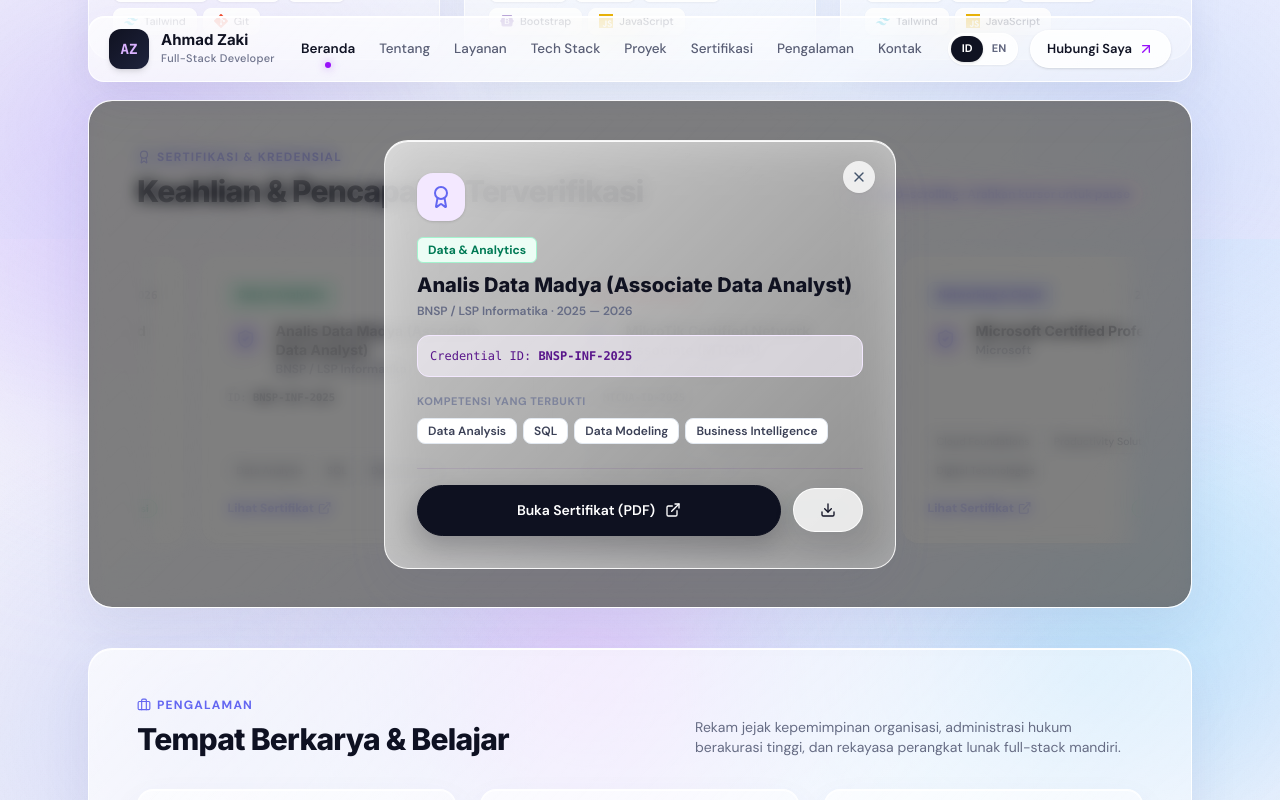
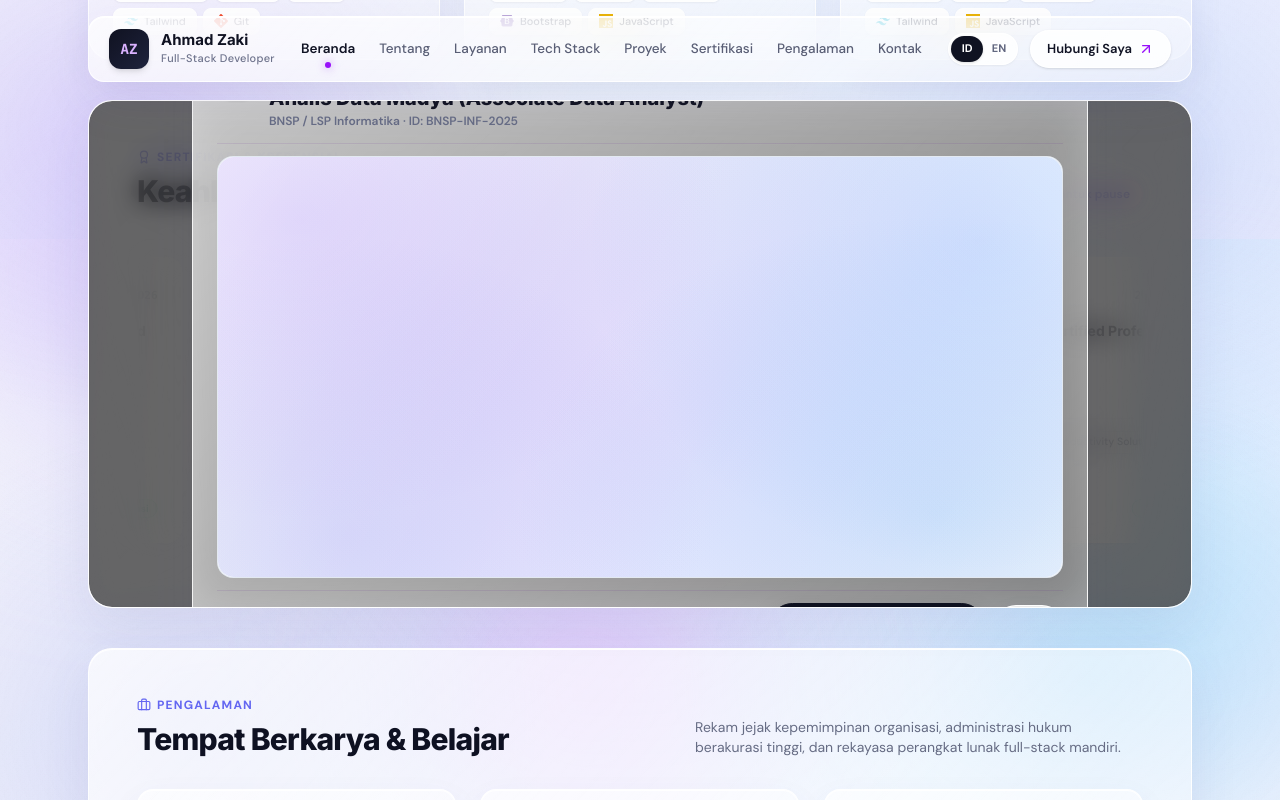
Before and after one commit to EasyItsMe/portfolio-personal, a Next.js app: page / in a window 1280 px wide. Both pictures are taken after a click on the element 455 px from the left and 3361 px from the top of the page. Shown: the part 2961-3761 px from the top of the page. Built offline with nearby package versions, Linux system fonts and the light colour scheme.

Commit message:
fix: open CV directly in new tab and fix certificate preview modal display

```diff
--- a/src/components/About.tsx
+++ b/src/components/About.tsx
@@ -137,8 +137,9 @@
             <div className="flex flex-wrap items-center gap-4">
               <a
                 href="/assets/CV_Ahmad_Zaki_Full_Stack_ATS_English.pdf"
-                download="CV_Ahmad_Zaki_Full_Stack_ATS_English.pdf"
-                className="inline-flex items-center gap-2 text-xs sm:text-sm font-bold bg-[#0f1221] hover:bg-[#1e2338] text-white px-5 py-2.5 rounded-full shadow-md transition-all duration-200 hover:-translate-y-0.5"
+                target="_blank"
+                rel="noopener noreferrer"
+                className="inline-flex items-center gap-2 text-xs sm:text-sm font-bold bg-[#0f1221] hover:bg-[#1e2338] text-white px-5 py-2.5 rounded-full shadow-md transition-all duration-200 hover:-translate-y-0.5 cursor-pointer"
               >
                 <FileText className="w-4 h-4 text-purple-300" /> {t.about.downloadCvBtn}
               </a>
--- a/src/components/Certifications.tsx
+++ b/src/components/Certifications.tsx
@@ -210,79 +210,101 @@
       {/* Certificate Viewer Modal */}
       {selectedCert && (
         <div
-          className="fixed inset-0 z-50 flex items-center justify-center bg-black/50 backdrop-blur-sm p-4 animate-in fade-in duration-200"
+          className="fixed inset-0 z-50 flex items-center justify-center bg-black/60 backdrop-blur-md p-3 sm:p-6 animate-in fade-in duration-200"
           onClick={() => setSelectedCert(null)}
         >
           <div
-            className="glass-panel rounded-3xl p-6 sm:p-8 max-w-lg w-full shadow-2xl relative animate-in zoom-in-95 duration-200 border border-white/95"
+            className="glass-panel rounded-3xl p-5 sm:p-6 max-w-4xl w-full max-h-[92vh] flex flex-col shadow-2xl relative animate-in zoom-in-95 duration-200 border border-white/95 overflow-hidden"
             onClick={(e) => e.stopPropagation()}
           >
+            {/* Modal Header */}
+            <div className="flex items-start justify-between gap-4 pb-3.5 border-b border-purple-900/10 shrink-0">
+              <div className="flex items-start gap-3">
+                <div className="w-10 h-10 rounded-2xl bg-purple-100 text-[#6366f1] flex items-center justify-center shrink-0 shadow-xs mt-0.5">
+                  <Award className="w-5 h-5" />
+                </div>
+                <div>
+                  <div className="flex items-center gap-2 mb-1 flex-wrap">
+                    <span className={`inline-block text-[10.5px] font-bold px-2.5 py-0.5 rounded-md border ${selectedCert.badgeColor}`}>
+                      {selectedCert.category}
+                    </span>
+                    <span className="text-[11px] font-mono text-[#787e97] font-semibold">
+                      {selectedCert.date}
+                    </span>
+                  </div>
+                  <h3 className="font-heading font-extrabold text-lg sm:text-xl text-[#101221] leading-snug">
+                    {selectedCert.title}
+                  </h3>
+                  <p className="text-xs font-semibold text-[#666c85]">
+                    {selectedCert.issuer} {selectedCert.credentialId ? `· ID: ${selectedCert.credentialId}` : ""}
+                  </p>
+                </div>
+              </div>
+
+              {/* Close Button */}
               <button
                 onClick={() => setSelectedCert(null)}
-              className="absolute top-5 right-5 w-8 h-8 rounded-full bg-white/80 hover:bg-white flex items-center justify-center text-slate-600 shadow-xs transition-colors"
+                className="w-9 h-9 rounded-full bg-white/90 hover:bg-white flex items-center justify-center text-slate-600 shadow-sm transition-all hover:scale-105 shrink-0 cursor-pointer"
                 aria-label="Close"
               >
                 <X className="w-4 h-4" />
               </button>
-
-            <div className="w-12 h-12 rounded-2xl bg-purple-100 text-[#6366f1] flex items-center justify-center mb-4 shadow-sm">
-              <Award className="w-6 h-6" />
             </div>
 
-            <span className={`inline-block text-xs font-bold px-2.5 py-1 rounded-md border mb-2 ${selectedCert.badgeColor}`}>
-              {selectedCert.category}
-            </span>
-
-            <h3 className="font-heading font-extrabold text-xl text-[#101221] mb-1">
-              {selectedCert.title}
-            </h3>
-
-            <p className="text-xs font-semibold text-[#666c85] mb-4">
-              {selectedCert.issuer} · {selectedCert.date}
-            </p>
-
-            {selectedCert.credentialId && (
-              <div className="p-3 rounded-xl bg-purple-50/60 border border-purple-100 mb-4 text-xs font-mono text-purple-900">
-                Credential ID: <strong>{selectedCert.credentialId}</strong>
+            {/* Embedded Live PDF Document Viewer */}
+            <div className="flex-1 my-3 min-h-[300px] max-h-[56vh] rounded-2xl overflow-hidden border border-slate-200/90 bg-slate-50 relative shadow-inner flex flex-col">
+              {selectedCert.file ? (
+                <iframe
+                  src={`${encodeURI(selectedCert.file)}#toolbar=0&navpanes=0`}
+                  title={selectedCert.title}
+                  className="w-full h-full min-h-[320px] sm:min-h-[420px] rounded-2xl bg-white border-0"
+                />
+              ) : (
+                <div className="flex flex-col items-center justify-center h-full p-6 text-center text-slate-500">
+                  <Award className="w-12 h-12 text-slate-300 mb-2" />
+                  <p className="text-sm font-semibold">{selectedCert.title}</p>
+                  <p className="text-xs text-slate-400">{selectedCert.issuer}</p>
                 </div>
               )}
+            </div>
 
-            <div className="mb-6">
-              <h5 className="text-[11px] font-bold uppercase tracking-wider text-[#7e849c] mb-2">
-                {t.certifications.competenciesTitle}
-              </h5>
-              <div className="flex flex-wrap gap-1.5">
+            {/* Modal Footer / Competencies & Action Buttons */}
+            <div className="flex flex-col sm:flex-row sm:items-center justify-between gap-3 pt-3 border-t border-purple-900/10 shrink-0">
+              <div className="flex items-center gap-1.5 flex-wrap">
+                <span className="text-[11px] font-bold text-[#717791] mr-1 uppercase tracking-wider">
+                  {t.certifications.competenciesTitle}:
+                </span>
                 {selectedCert.skills.map((s) => (
                   <span
                     key={s}
-                    className="text-xs font-semibold bg-white px-2.5 py-1 rounded-lg border border-slate-200 text-[#3b4056]"
+                    className="text-[10.5px] font-medium bg-white/85 text-[#3b4056] px-2 py-0.5 rounded border border-slate-200/80"
                   >
                     {s}
                   </span>
                 ))}
               </div>
-            </div>
 
               {selectedCert.file && (
-              <div className="flex items-center gap-3 pt-4 border-t border-purple-900/10">
+                <div className="flex items-center gap-2.5 shrink-0">
                   <a
-                  href={selectedCert.file}
+                    href={encodeURI(selectedCert.file)}
                     target="_blank"
-                  rel="noreferrer"
-                  className="btn-primary flex-1 text-center justify-center"
+                    rel="noopener noreferrer"
+                    className="btn-primary py-2 px-4 text-xs font-semibold flex items-center gap-1.5 shadow-sm"
                   >
-                  {t.certifications.openPdf} <ExternalLink className="w-4 h-4" />
+                    {t.certifications.openPdf} <ExternalLink className="w-3.5 h-3.5" />
                   </a>
                   <a
-                  href={selectedCert.file}
+                    href={encodeURI(selectedCert.file)}
                     download
-                  className="btn-secondary px-4 flex items-center gap-1.5"
+                    className="btn-secondary py-2 px-3.5 text-xs font-semibold flex items-center gap-1.5 shadow-xs"
                     title={t.certifications.downloadFile}
                   >
-                  <Download className="w-4 h-4" />
+                    <Download className="w-3.5 h-3.5" />
                   </a>
                 </div>
               )}
+            </div>
           </div>
         </div>
       )}
--- a/src/components/Hero.tsx
+++ b/src/components/Hero.tsx
@@ -67,13 +67,8 @@
     visualRef.current.style.transform = "perspective(1000px) rotateY(0deg) rotateX(0deg) translate3d(0,0,0)";
   };
 
-  const handleDownloadCv = () => {
-    const link = document.createElement("a");
-    link.href = "/assets/CV_Ahmad_Zaki_Full_Stack_ATS_English.pdf";
-    link.download = "CV_Ahmad_Zaki_Full_Stack_ATS_English.pdf";
-    document.body.appendChild(link);
-    link.click();
-    document.body.removeChild(link);
+  const handleOpenCv = () => {
+    window.open("/assets/CV_Ahmad_Zaki_Full_Stack_ATS_English.pdf", "_blank", "noopener,noreferrer");
     showToast(t.hero.cvToast, "success");
   };
 
@@ -135,11 +130,11 @@
               {t.hero.viewWork} <ArrowUpRight className="w-4 h-4" />
             </Link>
             <button
-              onClick={handleDownloadCv}
+              onClick={handleOpenCv}
               className="bg-white/80 hover:bg-white text-[#101221] border border-white/95 rounded-full px-6 py-3 text-xs sm:text-sm font-semibold flex items-center gap-2 shadow-xs hover:shadow-md transition-all hover:-translate-y-0.5 cursor-pointer"
               type="button"
             >
-              {t.hero.downloadCv} <ArrowDown className="w-4 h-4 text-slate-700" />
+              {t.hero.downloadCv} <ArrowUpRight className="w-4 h-4 text-purple-600" />
             </button>
           </div>
 
--- a/src/data/translations.ts
+++ b/src/data/translations.ts
@@ -152,8 +152,8 @@
       ],
       bio: "Spesialis dalam membangun aplikasi web yang terukur, responsif, dan berperforma tinggi dengan Laravel, Next.js, dan arsitektur database modern. Berfokus pada kode bersih dan solusi praktis.",
       viewWork: "Lihat Karya Saya",
-      downloadCv: "Unduh CV",
-      cvToast: "CV Full-Stack Ahmad Zaki (English ATS) berhasil diunduh!",
+      downloadCv: "Lihat CV / Resume",
+      cvToast: "Membuka CV Ahmad Zaki di tab baru...",
       toolkitTitle: "My Toolkit & Tech Stack",
       autoScroll: "↔ Bergerak otomatis",
       card1Number: "10+",
@@ -361,8 +361,8 @@
       ],
       bio: "Specialized in building scalable, responsive web applications with Laravel, Next.js, and modern AI/media toolkits. Focused on clean architecture and practical solutions.",
       viewWork: "View My Work",
-      downloadCv: "Download CV",
-      cvToast: "Ahmad Zaki Full-Stack CV (English ATS) downloaded successfully!",
+      downloadCv: "View CV / Resume",
+      cvToast: "Opening Ahmad Zaki CV in a new tab...",
       toolkitTitle: "My Toolkit & Tech Stack",
       autoScroll: "↔ Auto-scrolling",
       card1Number: "10+",
```
Lines whose indentation alone changed are shown as unchanged.
